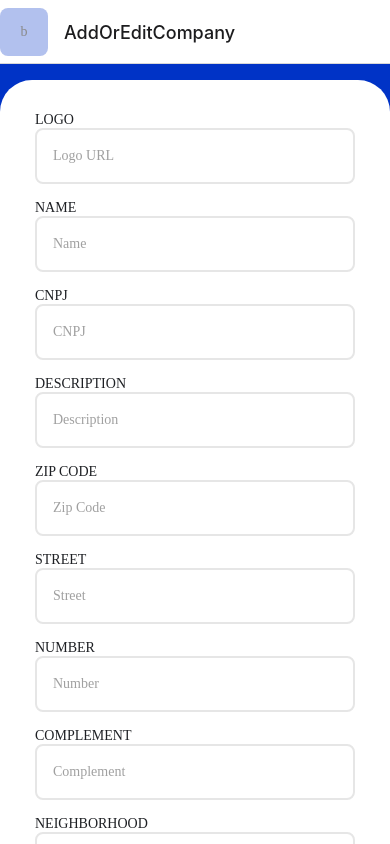
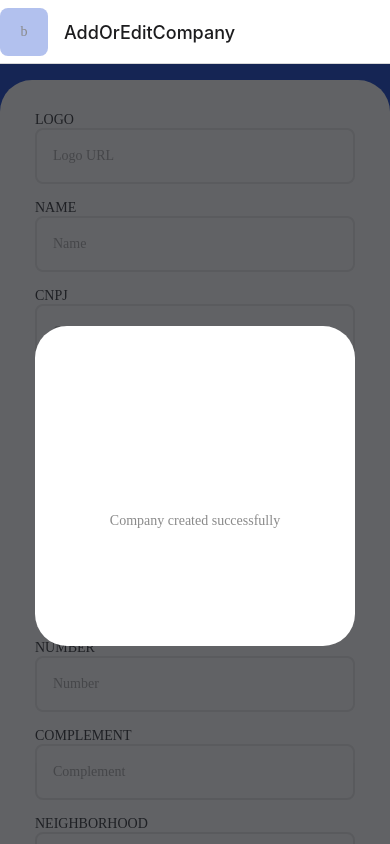
Before and after one commit to jardelgoncalves/qbanks-companies, a React Native app: screen /AddOrEditCompany in a window 390 px wide. Built offline with nearby package versions, Linux system fonts and the light colour scheme; some icons are missing.

Commit message:
refactor: remove logic to notify

```diff
--- a/src/components/ui/Notify/Notify.styled.ts
+++ b/src/components/ui/Notify/Notify.styled.ts
@@ -5,8 +5,8 @@ import styled, {css} from 'styled-components/native';
 const {height, width} = Dimensions.get('window');
 export const Overlay = styled.View`
   ${({theme}) => css`
-    height: ${Math.round(height)};
-    width: ${Math.round(width)};
+    height: ${Math.round(height)}px;
+    width: ${Math.round(width)}px;
     position: absolute;
     top: 0;
     bottom: 0;
--- a/src/components/ui/Notify/index.tsx
+++ b/src/components/ui/Notify/index.tsx
@@ -1,34 +1,15 @@
-import React, {useEffect, useState} from 'react';
+import React from 'react';
 
 import * as S from './Notify.styled';
 
 type NotifyProps = {
   children: React.ReactNode;
-  isOpen?: boolean;
-  onRequestClose?: (isOpen: boolean) => void;
-  timingMs?: number;
 };
 
-export const Notify = ({
-  children,
-  isOpen,
-  onRequestClose,
-  timingMs,
-}: NotifyProps) => {
-  const [timing] = useState(timingMs ?? 2000);
-  const [show, setShow] = useState(!!isOpen);
-
-  useEffect(() => {
-    if (show) {
-      setTimeout(() => {
-        setShow(false);
-        onRequestClose?.(false);
-      }, timing);
-    }
-  }, [timing, show, onRequestClose]);
-  return show ? (
+export const Notify = ({children}: NotifyProps) => {
+  return (
     <S.Overlay>
       <S.Container>{children}</S.Container>
     </S.Overlay>
-  ) : null;
+  );
 };
```
